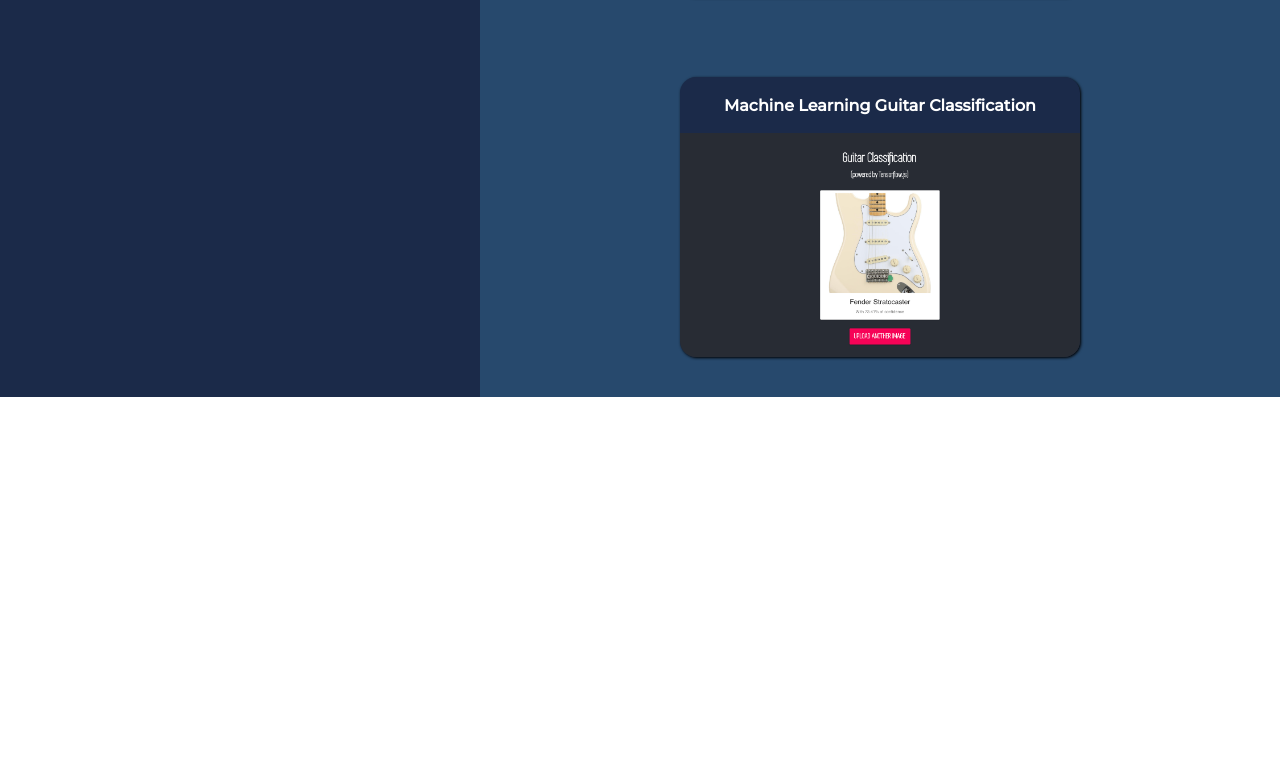
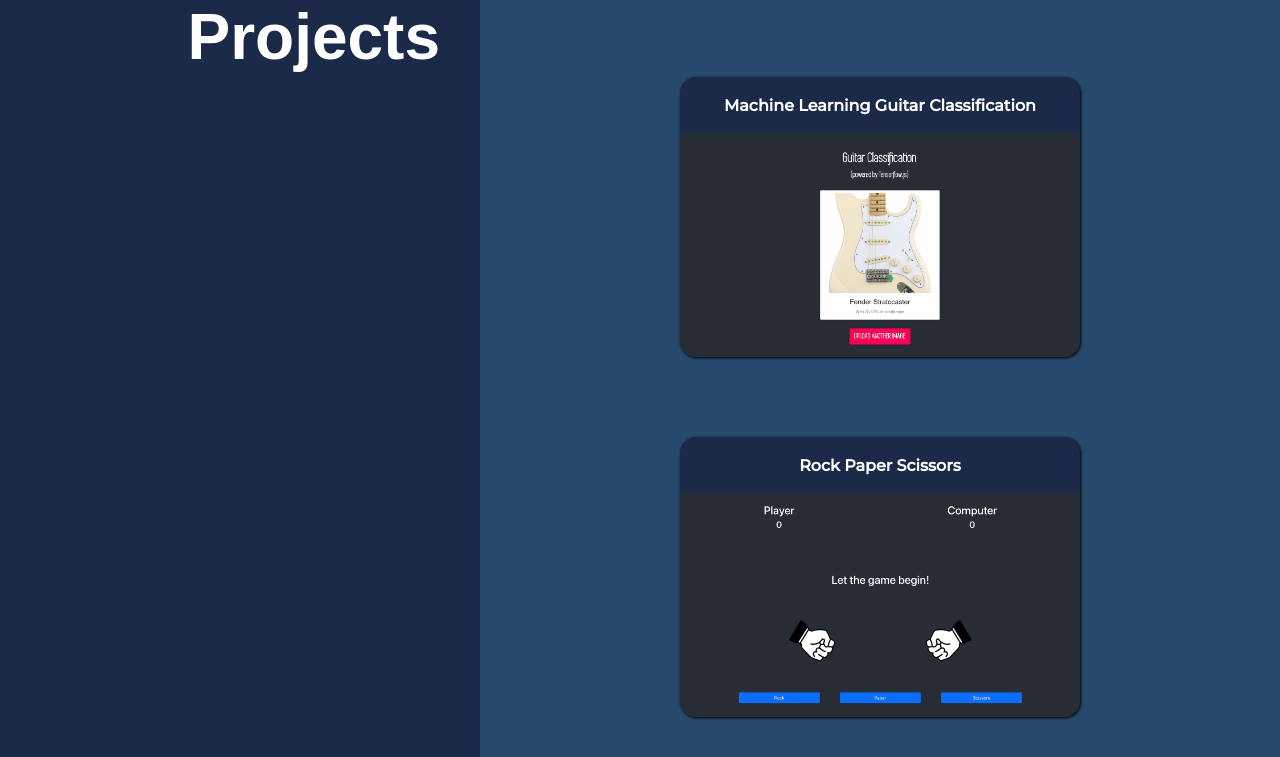
Before and after one commit to eduardocsilva/eduardocsilva.github.io, a plain HTML site: page index.html in a window 1280 px wide. Shown: the part 1483-2240 px from the top of the page. Before the commit the page ends 1880 px from the top, so only its background shows below. Drawn offline with Linux system fonts and the light colour scheme; a web font is replaced by a local one.

Commit message:
Added the Rock Paper Scissors project

```diff
--- a/index.html
+++ b/index.html
@@ -117,6 +117,16 @@
                         </div>
                     </a>
                 </div>
+                <div class="project-card">
+                    <a href="https://eduardocsilva.github.io/rock-paper-scissors/" target="_blank" rel="noopener noreferrer">
+                        <div class="card-title">
+                            <h4>Rock Paper Scissors</h4>
+                        </div>
+                        <div class="card-content">
+                            <img src="./img/websites/Rock_Paper_Scissors.png" alt="Rock Paper Scissors">
+                        </div>
+                    </a>
+                </div>
             </div>
         </section>
     </main>
```
Also changed, not shown: img/websites/Rock_Paper_Scissors.png (added).
